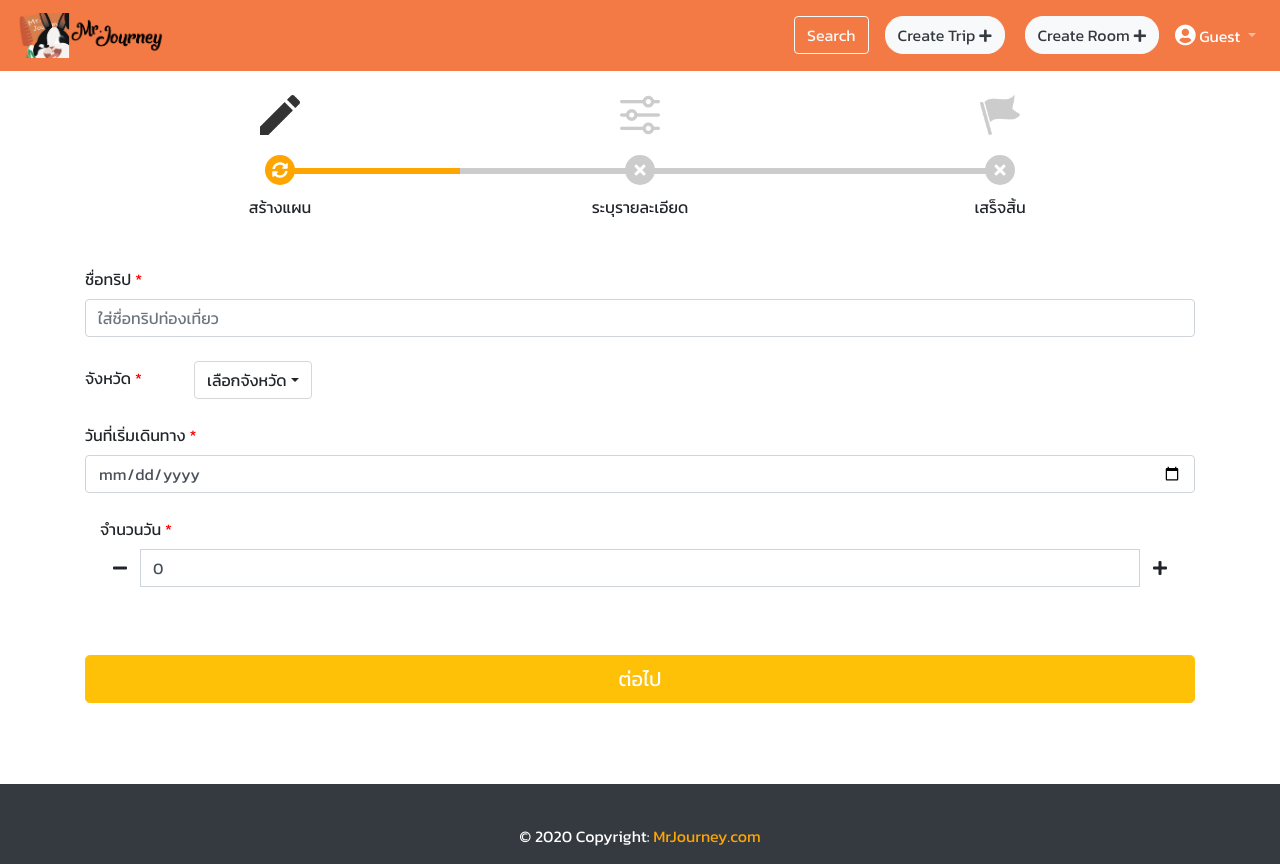
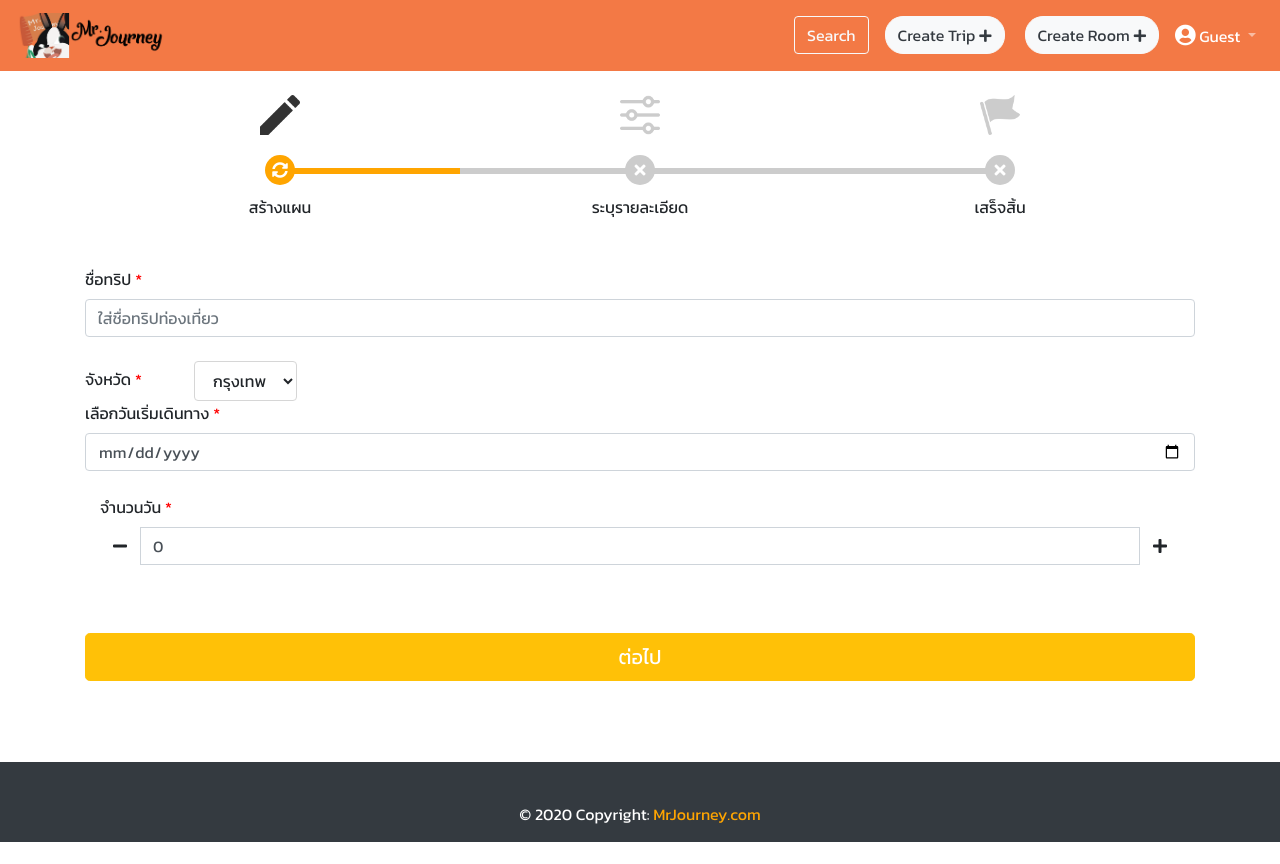
Before and after one commit to romncn/SeniorProject-MrJourney, a React (Create React App) app: page /CreateTrip in a window 1280 px wide. After the commit the page ends 842 px from the top, so only its background shows below. Built offline with nearby package versions, Linux system fonts and the light colour scheme.

Commit message:
[UPDATE]CreateTripStep1 value input form

```diff
--- a/src/components/CreateTrip/CreateTripStep1.js
+++ b/src/components/CreateTrip/CreateTripStep1.js
@@ -75,18 +75,18 @@ class CreateTripStep1 extends React.Component {
                         <div className="step-progress step-1 mt-3">
                             <ul>
                                 <li>
-                                    <img src={LogoStep1} style={{opacity:"80%"}} /><br />
+                                    <img src={LogoStep1} style={{ opacity: "80%" }} /><br />
                                     <i class="fas fa-sync-alt"></i>
                                     <p>สร้างแผน</p>
                                 </li>
                                 <li>
-                                    <img src={LogoStep2} style={{opacity:'20%'}} /><br />
+                                    <img src={LogoStep2} style={{ opacity: '20%' }} /><br />
                                     {/* <i class="fas fa-sync-alt"></i> */}
                                     <i class="fas fa-times"></i>
                                     <p>ระบุรายละเอียด</p>
                                 </li>
                                 <li>
-                                    <img src={LogoStep3} style={{opacity:'20%'}} /><br />
+                                    <img src={LogoStep3} style={{ opacity: '20%' }} /><br />
                                     <i class="fas fa-times"></i>
                                     <p>เสร็จสิ้น</p>
                                 </li>
@@ -104,28 +104,34 @@ class CreateTripStep1 extends React.Component {
                                             <input type='text' className="form-control" value={this.props.TripForm.demoTripName} onChange={(e) => this.props.handleForm(e, "demoTripName")} placeholder="ใส่ชื่อทริปท่องเที่ยว" />
                                         </div>
                                     </div>
+
                                     <div className="InputFrom">
                                         <div className="pt-4">
                                             <label htmlFor="exampleInputEmail1" >จังหวัด<span className="p-1" style={{ color: "red" }}>*</span></label>
                                             <div className="btn-group pl-5">
-                                                <button className="btn province-btn dropdown-toggle" value={this.props.TripForm.demoProvince} onChange={(e) => this.props.handleForm(e, "demoProvince")} type="button" id="dropdownMenuButton" data-toggle="dropdown" >
-                                                    เลือกจังหวัด
-                                                </button>
-                                                <div className="dropdown-menu" aria-labelledby="dropdownMenuButton">
-                                                    <a className="dropdown-item">กรุงเทพ</a>
-                                                    <a className="dropdown-item">ระยอง</a>
-                                                    <a className="dropdown-item">ชลบุรี</a>
-                                                </div>
+                                                <select className=" btn province-btn"
+                                                    value={this.props.TripForm.demoProvince} onChange={(e) => this.props.handleForm(e, "demoProvince")}
+                                                    id="dropdownMenuButton">
+                                                    <option value="กรุงเทพ">กรุงเทพ</option>
+                                                    <option value="ระยอง">ระยอง</option>
+                                                    <option value="เชียงใหม่">เชียงใหม่</option>
+                                                </select>
                                             </div>
                                         </div>
                                     </div>
-                                    <InputFrom inputname="วันที่เริ่มเดินทาง" inputtype="date" inputid="example-date-input" textinplaceholder="mm-dd-yyyy"></InputFrom>
+                                    <div className="InputFrom">
+                                        <div className="">
+                                            <label htmlFor="exampleInputEmail1">เลือกวันเริ่มเดินทาง<span className="p-1" style={{ color: "red" }}>*</span></label>
+                                            <input type='date' className="form-control" value={this.props.TripForm.demoDate} onChange={(e) => this.props.handleForm(e, "demoDate")} />
+                                        </div>
+                                    </div>
+                                    {/* <InputFrom inputname="วันที่เริ่มเดินทาง" inputtype="date" inputid="example-date-input" textinplaceholder="mm-dd-yyyy"></InputFrom> */}
                                     <InputAddDate></InputAddDate>
                                 </div>
 
 
                                 <div className="buttom-page py-3">
-                                    <div className="py-3" style={{marginBottom:"25px",marginTop:"20px"}}>
+                                    <div className="py-3" style={{ marginBottom: "25px", marginTop: "20px" }}>
                                         {/* <div className=" col-2 float-right "> */}
                                         <div className="next-btn">
                                             <button type="submit" className="btn btn-warning btn-lg btn-block text-white" onClick={this.props.handleStep}>{this.props.nextButton}</button>
--- a/src/linepage/CreateTrip.js
+++ b/src/linepage/CreateTrip.js
@@ -21,19 +21,19 @@ class CreateTrip extends React.Component {
             Trip: {
                 demoTripName: '',
                 demoProvince: '',
-                demoDate: '2020-02-02',
+                demoDate: '',
                 totalDay: 0,
                 totalDate: [
                     {
                         eventDate: '2020-02-02',
                         event: [
                             {
-                                eventName:'ดอยสุเทพ',
+                                eventName: 'ดอยสุเทพ',
                                 eventTime: 0,
                                 eventType: 'กินข้าว'
                             },
                             {
-                                eventName:'ดอยคำ',
+                                eventName: 'ดอยคำ',
                                 eventTime: 0,
                                 eventType: 'กินข้าว'
                             }
@@ -43,12 +43,12 @@ class CreateTrip extends React.Component {
                         eventDate: '2020-03-02',
                         event: [
                             {
-                                eventName:'ดอยบางมด',
+                                eventName: 'ดอยบางมด',
                                 eventTime: 0,
                                 eventType: 'นอน'
                             },
                             {
-                                eventName:'ดอยสัตหีบ',
+                                eventName: 'ดอยสัตหีบ',
                                 eventTime: 0,
                                 eventType: 'แดกเต่า'
                             }
@@ -63,17 +63,36 @@ class CreateTrip extends React.Component {
 
     // }
 
-    onhandleFormText = async (e, name) => {
+    // onhandleFormText = async (e, name) => {
+    //     let v = e.target.value
+    //     await this.setState(prevState => ({
+    //         Trip: {                   // object that we want to update
+    //             ...prevState.Trip,    // keep all other key-value pairs
+    //             [name]: v       // update the value of specific key
+    //         }
+    //     }))
+    //     console.log(this.state.Trip.demoTripName);
+    //     console.log('จังหวัด',this.state.Trip.demoProvince);
+    // }
+
+
+
+
+
+    onhandleFormText = async (e) => {
         let v = e.target.value
         await this.setState(prevState => ({
             Trip: {                   // object that we want to update
-                ...prevState.Trip,    // keep all other key-value pairs
-                [name]: v       // update the value of specific key
+                ...prevState.Trip,   // keep all other key-value pairs
+                [e.target.name]: v   // update the value of specific key
             }
         }))
-        console.log(this.state.Trip.demoTripName);
+        // console.log(this.state.Trip.demoTripName);
+        // console.log('จังหวัด',this.state.Trip.demoProvince);
+    }
 
-    }
+
+
     handleComponent = () => {
         if (this.state.StepComponent === 1) {
             return <CreateTripStep1 nextButton="ต่อไป" handleStep={this.handleNextComponent} TripForm={this.state.Trip} handleForm={this.onhandleFormText}></CreateTripStep1>
```
